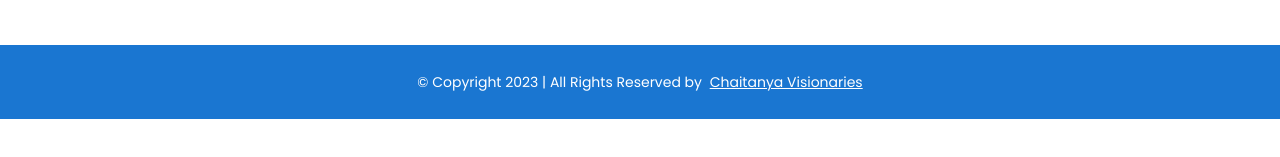
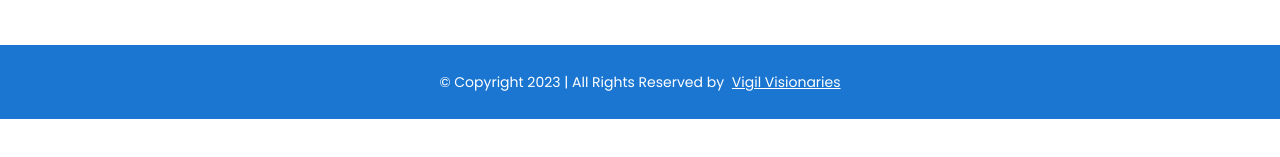
Before and after one commit to ankit-vatsa/CrisisShield-Vigil, a plain HTML site: page hospitallist.html in a window 1280 px wide. Shown: the part 565-722 px from the top of the page. Drawn offline with Linux system fonts and the light colour scheme; a script that the page names is missing.

Commit message:
Update hospitallist.html

```diff
--- a/hospitallist.html
+++ b/hospitallist.html
@@ -163,7 +163,7 @@
             <div class="row">
                 <div class="col-lg-12 col-md-12 col-12">
                     <div class="copyright-content">
-                        <p>© Copyright 2023  |  All Rights Reserved by <a href="https://www.wpthemesgrid.com" target="_blank">Chaitanya Visionaries</a> </p>
+                        <p>© Copyright 2023  |  All Rights Reserved by <a href="https://www.wpthemesgrid.com" target="_blank">Vigil Visionaries</a> </p>
                     </div>
                 </div>
             </div>
```
